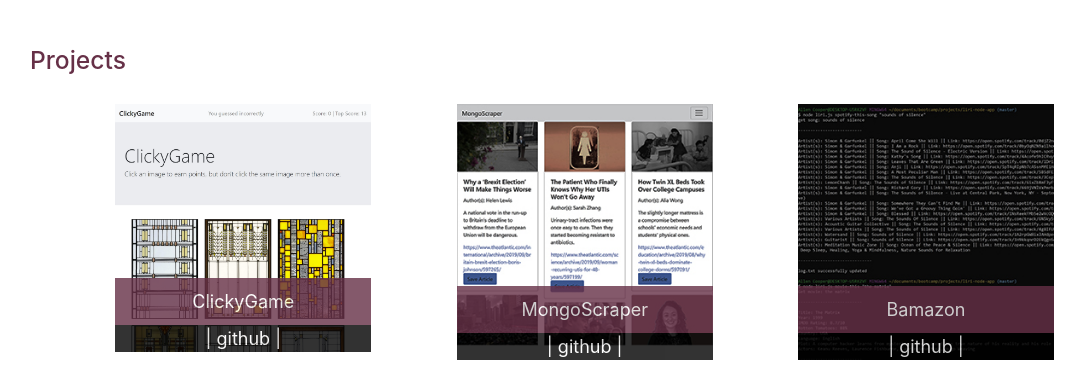
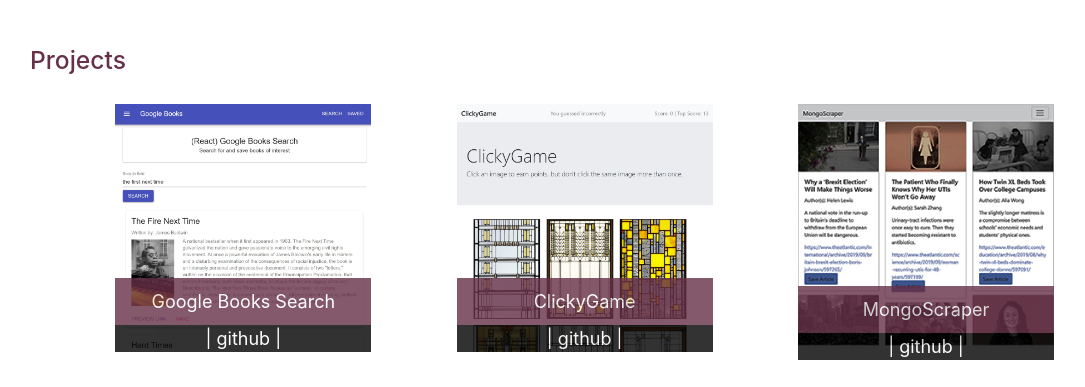
Before and after one commit to AllenDCooper/profile, a plain HTML site: page portfolio.html in a window 1280 px wide. Shown: the part 746-1133 px from the top of the page, without its empty margins (98-1183 px from the left). Drawn offline with nearby package versions, Linux system fonts and the light colour scheme.

Commit message:
added google books app to portfolio

```diff
--- a/portfolio.html
+++ b/portfolio.html
@@ -74,6 +74,12 @@
                 <div class="col-sm">
                     <h5 style="color: rgb(102, 48, 71)"><strong>Projects</strong></h5>
                 </div>
+            </div>
+            <div class="row">
+              <div class="imageContainer col s12 m6 l5 xl3 offset-xl1 offset-l1 offset-m1">
+                  <img class="img-fluid portfolio-img" src="assets/images/googlebooks.jpg" alt="screenshot of google books app">
+                  <a href="https://google-books-searcher.herokuapp.com/" class="photoTitle" target="_blank" >Google Books Search</a>
+                  <a href="https://github.com/AllenDCooper/GoogleBooks" class="titleGH" target="_blank">| github | </a>
             </div>
             <div class="row">
                 <div class="imageContainer col s12 m6 l5 xl3 offset-xl1 offset-l1 offset-m1">
```
Also changed, not shown: assets/images/googlebooks.jpg (added).
